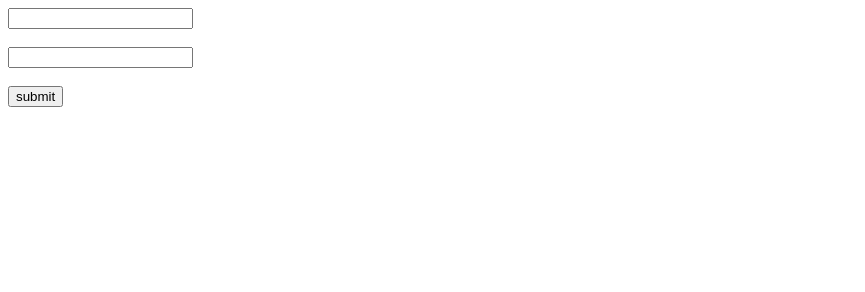
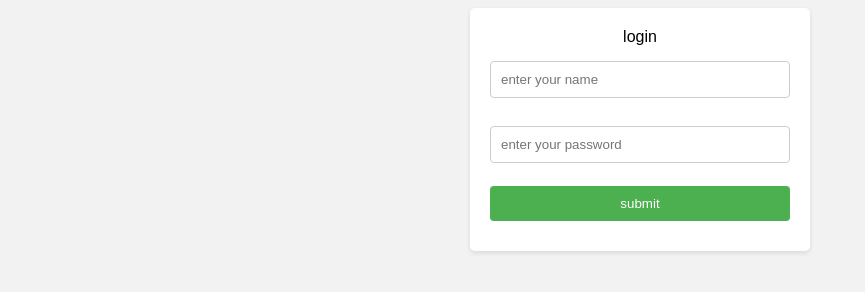
Before and after one commit to sdevil88/ido, a plain HTML site: page home.html in a window 1280 px wide. Shown: the whole page, without its empty margins (0-865 px from the left). Drawn offline with Linux system fonts and the light colour scheme.

Commit message:
login form

```diff
--- a/home.html
+++ b/home.html
@@ -5,11 +5,66 @@
     <meta charset="UTF-8">
     <meta name="viewport" content="width=device-width, initial-scale=1.0">
     <title>login form </title>
+
+
+
+
+    <style>
+        body {
+          font-family: Arial, sans-serif;
+          background-color: #f2f2f2;
+        }
+
+        form {
+          max-width: 300px;
+          margin: 0 auto;
+          padding: 20px;
+          background-color: #fff;
+          border-radius: 5px;
+          box-shadow: 0 2px 5px rgba(0, 0, 0, 0.1);
+        }
+
+        input[type="text"],
+        input[type="password"] {
+          width: 100%;
+          padding: 10px;
+          margin: 5px 0;
+          border: 1px solid #ccc;
+          border-radius: 4px;
+          box-sizing: border-box;
+        }
+
+        input[type="submit"] {
+          width: 100%;
+          padding: 10px;
+          background-color: #4CAF50;
+          color: #fff;
+          border: none;
+          border-radius: 4px;
+          cursor: pointer;
+        }
+
+        input[type="submit"]:hover {
+          background-color: #45a049;
+        }
+
+        form > * {
+          margin-bottom: 10px;
+        }
+      </style>
+
+
+
+
+
+
+
 </head>
 <body>
     <form name="login" method="post" onsubmit=" return valid()">
-        <input type="text" name="name" id="name"><br><br>
-        <input type="password" name="password" id="password"><br><br>
+        <center>login</center>
+        <input type="text" name="name" id="name" placeholder="enter your name"><br><br>
+        <input type="password" name="password" id="password" placeholder="enter your password"><br><br>
         <input type="submit" value="submit">
     </form>
 
--- a/index3.js
+++ b/index3.js
@@ -10,13 +10,16 @@ function valid(){
     },
     check: function()
     {
+
+
+
         if(details.name==="sagar" && details.password==="ghimire")
         {
             alert("login ");
             window.location="index.html";
         }else{
             alert("login failed ");
-            window.location="home.html";
+            return false;
         }
     }
 
```
